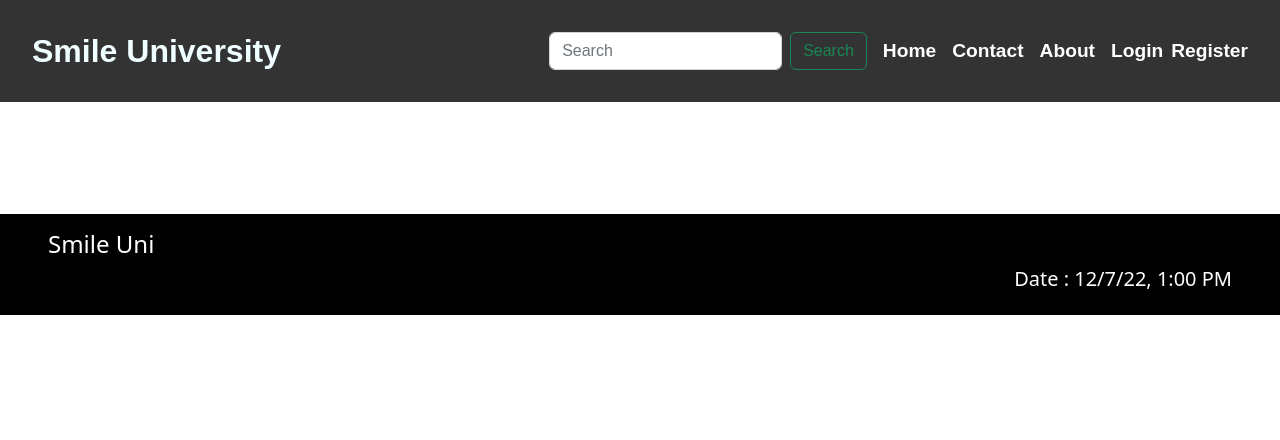
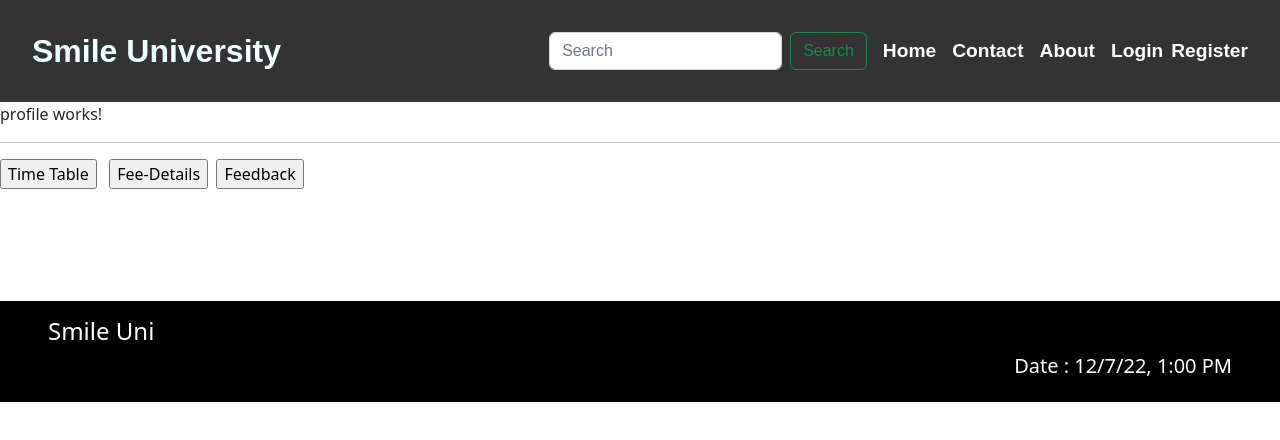
Before and after one commit to solaris7x/smile-ang, an Angular app: page /student in a window 1280 px wide. Shown: the top 440 px of the page. Built offline with nearby package versions, Linux system fonts and the light colour scheme.

Commit message:
done some changes in student profile.

```diff
--- a/src/app/student/profile/profile.component.html
+++ b/src/app/student/profile/profile.component.html
@@ -1,4 +1,11 @@
 <p>profile works!</p>
+<hr/>
+<div class="button1">
+  <input type="submit" routerLink="/timetable" value="Time Table" name="child"> &nbsp;
+  <input type="submit" routerLink="/fees" value="Fee-Details" name="child">&nbsp;
+  <input type="submit" routerLink="/feedback" value="Feedback" name="child">&nbsp;
+  <!-- <input type="submit" routerLink="/course" value="Study Material" name="child"> -->
+</div>
 <!-- <div class="student-profile py-4">
     <div class="container">
       <div class="row">
```
Also changed, not shown: src/app/student/student-routing.module.ts (+4 -4 lines).
